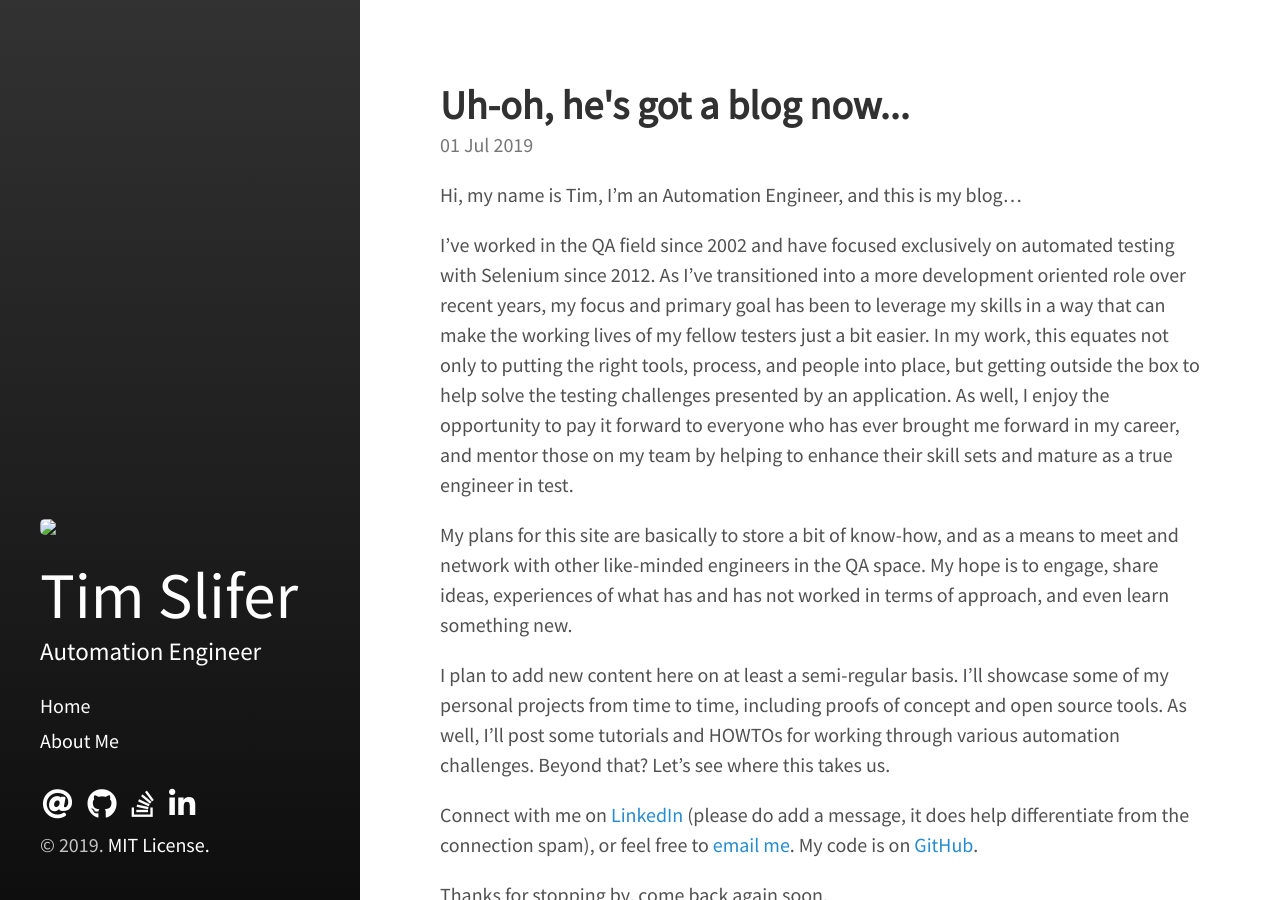
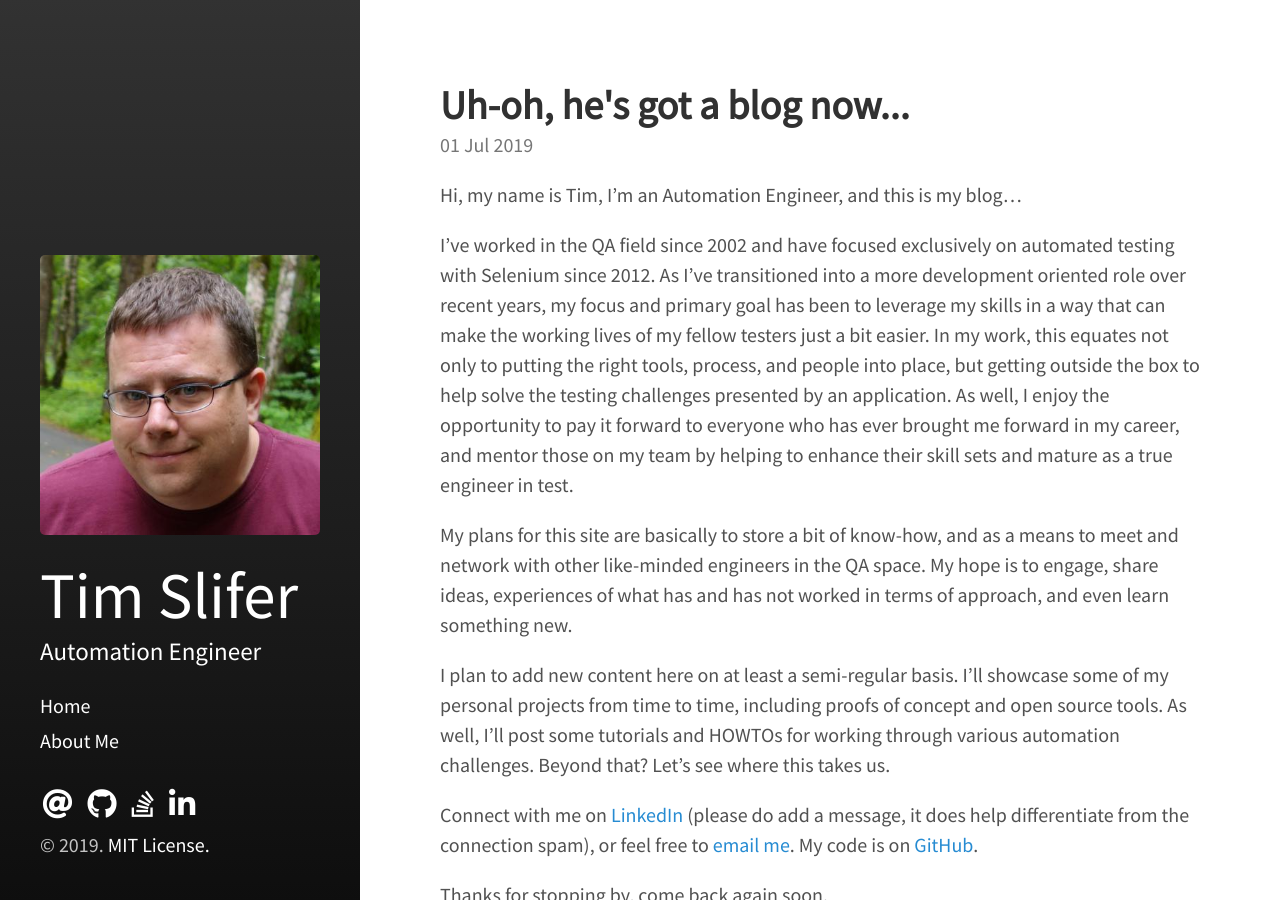
Before and after one commit to tim-slifer/tim-slifer.github.io, a Jekyll site: the page built from _posts/2019-07-01-first-post.md, in a window 1280 px wide. Built offline with Jekyll 4.4.1, drawn with Linux system fonts in a browser that asks for light colours; nearby versions of some CDN libraries.

Commit message:
Removing relative path to image
What was I thinking? I do hate testing in production.

```diff
--- a/_includes/sidebar.html
+++ b/_includes/sidebar.html
@@ -1,7 +1,7 @@
 <div id="sidebar">
     <header>
         <{% if page.layout == "index" %}h1{% else %}div{% endif %} class="site-title">
-        <img id="userpic" width="300px" style="margin-left: auto; margin-right: auto;" src="../img/1.jpg"/>
+        <img id="userpic" width="300px" style="margin-left: auto; margin-right: auto;" src="/img/1.jpg"/>
         <a href="{{ site.baseurl }}/">
             {% unless page.url == "/" %}
             <span class="back-arrow icon">{% include svg/back-arrow.svg %}</span>
```
